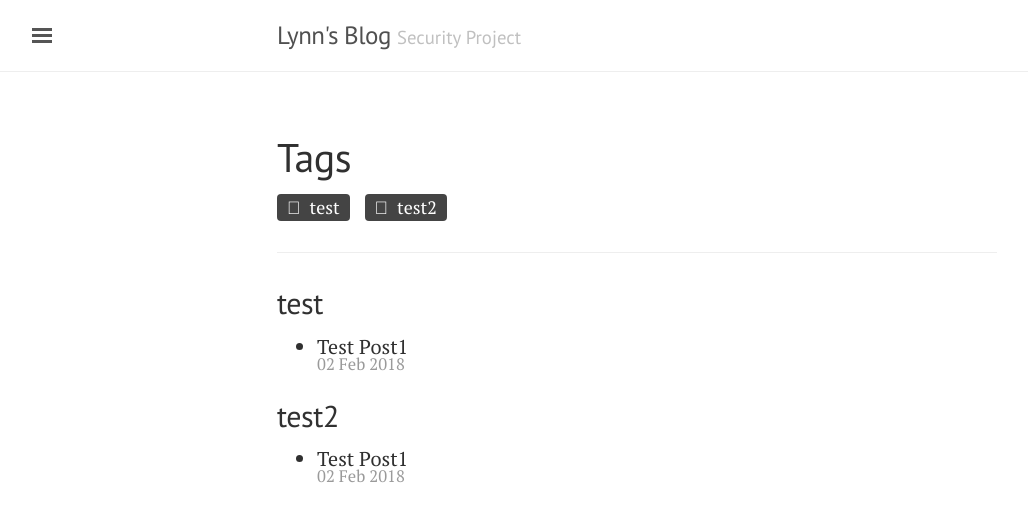
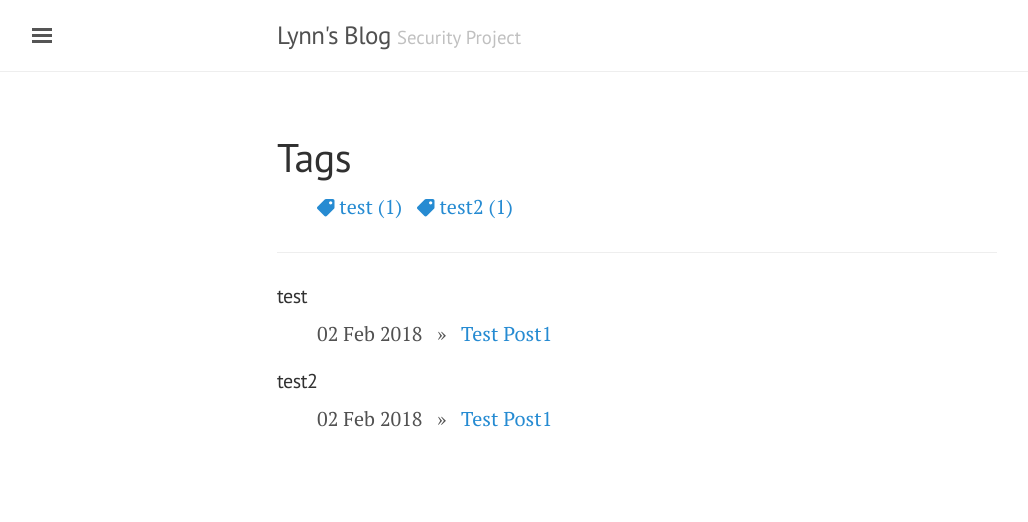
Before and after one commit to 0x000050/0x000050.github.io, a Jekyll site: the page built from Tags.html, in a window 1280 px wide. Shown: the top 522 px of the page, without its empty margins (3-1031 px from the left). Built offline with Jekyll 4.4.1, drawn with Linux system fonts in a browser that asks for light colours; nearby versions of some CDN libraries.

Commit message:
Modify Tags, Add gitignore, Add icon links for Twitter, GitHub, etc.

```diff
--- /dev/null
+++ b/Tags.html
@@ -0,0 +1,32 @@
+---
+layout: page
+title: Tags
+---
+
+{% capture site_tags %}{% for tag in site.tags %}{{ tag | first }}{% unless forloop.last %},{% endunless %}{% endfor %}{% endcapture %}
+<!-- site_tags: {{ site_tags }} -->
+{% assign tag_words = site_tags | split:',' | sort %}
+<!-- tag_words: {{ tag_words }} -->
+
+<div>
+  <ul class="tag-box inline">
+  {% for item in (0..site.tags.size) %}{% unless forloop.last %}
+    {% capture this_word %}{{ tag_words[item] | strip_newlines }}{% endcapture %}
+    <span style="white-space: pre"><a href="#{{ this_word | cgi_escape }}"><i class="fa fa-tag fa-rotate-90 fa-sm"></i>&nbsp;{{ this_word }}&nbsp;(<span>{{ site.tags[this_word].size }}</span></span>)</a>&ensp;
+    {% endunless %}{% endfor %}
+  </ul>
+
+  <hr></hr>
+
+  {% for item in (0..site.tags.size) %}{% unless forloop.last %}
+    {% capture this_word %}{{ tag_words[item] | strip_newlines }}{% endcapture %}
+    <h5 id="{{ this_word | cgi_escape }}">{{ this_word }}</h5>
+    <ul class="posts">
+    {% for post in site.tags[this_word] %}
+      {% if post.title != null %}
+        <li itemscope style="list-style-type:none">{{ post.date | date_to_string }} &nbsp;&nbsp;&raquo;&nbsp;&nbsp; <a href="{{ post.url }}">{{ post.title }}</a></li>
+      {% endif %}
+    {% endfor %}
+    </ul>
+  {% endunless %}{% endfor %}
+</div>
--- a/Tags.md
+++ /dev/null
@@ -1,28 +0,0 @@
----
-layout: page
-title: Tags
----
-
-<div class="tags-expo">
-  <div class="tags-expo-list">
-    {% for tag in site.tags %}
-    <a href="#{{ tag[0] | slugify }}" class="post-tag">{{ tag[0] }}</a>
-    {% endfor %}
-  </div>
-  <hr/>
-  <div class="tags-expo-section">
-    {% for tag in site.tags %}
-    <h2 id="{{ tag[0] | slugify }}">{{ tag[0] }}</h2>
-    <ul class="tags-expo-posts">
-      {% for post in tag[1] %}
-        <a class="post-title" href="{{ site.baseurl }}{{ post.url }}">
-      <li>
-        {{ post.title }}
-      <small class="post-date">{{ post.date | date_to_string }}</small>
-      </li>
-      </a>
-      {% endfor %}
-    </ul>
-    {% endfor %}
-  </div>
-</div>
--- a/_config.yml
+++ b/_config.yml
@@ -1,5 +1,4 @@
 # Permalinks
-#
 # Use of `relative_permalinks` ensures post links from the index work properly.
 permalink:           pretty
 #relative_permalinks: true
@@ -7,24 +6,18 @@ permalink:           pretty
 # Setup
 title:               Lynn's Blog
 tagline:             'Security Project'
-#description:         'A reserved <a href="http://jekyllrb.com" target="_blank">Jekyll</a> theme that places the utmost gravity on content with a hidden drawer. Made by <a href="https://twitter.com/mdo" target="_blank">@mdo</a>.'
-description:         'A blog that records things I learn from information security'
+description:         'Lynn Wu'
 url:                 http://0x00.tw
 baseurl:             ''
-paginate:            2
+paginate:            5
 paginate_path:       "blog/page:num"
 
 # About/contact
 author:
-  name:              Lynn Wu
-  url:               https://twitter.com/0x000050
-  email:             0x000050@gmail.com
-  github:            https://github.com/0x000050
+  name:              'Lynn Wu'
+  email:             '0x000050[at]gmail[dot]com'
+  twitter:           0x000050
+  github:            0x000050
 
-# Custom vars
-#version:             1.0.0
-#plugins:
-#  - jekyll-archives
+# Jekyll v3.0 for paginate
 gems: [jekyll-paginate]
-
-theme: jekyll-theme-minimal
--- a/_includes/head.html
+++ b/_includes/head.html
@@ -27,3 +27,7 @@
   <!-- RSS -->
   <link rel="alternate" type="application/rss+xml" title="RSS" href="/atom.xml">
 </head>
+
+<!-- font awesome -->
+<!-- <link rel="stylesheet" href="//maxcdn.bootstrapcdn.com/font-awesome/4.3.0/css/font-awesome.min.css">-->
+<script defer src="https://use.fontawesome.com/releases/v5.0.10/js/all.js" integrity="sha384-slN8GvtUJGnv6ca26v8EzVaR9DC58QEwsIk9q1QXdCU8Yu8ck/tL/5szYlBbqmS+" crossorigin="anonymous"></script>
--- a/_includes/sidebar.html
+++ b/_includes/sidebar.html
@@ -6,6 +6,12 @@
 <div class="sidebar" id="sidebar">
   <div class="sidebar-item">
     <p>{{ site.description }}</p>
+    <p class="social-icons">
+       <a href="https://github.com/0x000050"><i class="fab fa-github fa-2x"></i></a>&emsp;
+       <a href="https://twitter.com/0x000050"><i class="fab fa-twitter fa-2x"></i></a>&emsp;
+       <a href="mailto:0x000050[at]gmail[dot]com"><i class="fa fa-envelope fa-2x"></i></a>&emsp;
+	   <a href="/atom.xml"><i class="fa fa-rss fa-2x"></i></a>
+       </p>
   </div>
 
   <nav class="sidebar-nav">
@@ -32,7 +38,9 @@
 
   <div class="sidebar-item">
     <p>
-      &copy; {{ site.time | date: '%Y' }}. All rights reserved.
-    </p>
+      <small>&copy; {{ site.time | date: '%Y' }} <a href="mailto:0x000050[at]gmail[dot]com">Lynn</i></a>. All rights reserved.</small>
+<small>Powered by <a href="https://jekyllrb.com">Jekyll</i></a>, theme
+<a href= "https://github.com/poole/lanyon">Lanyon.</i></a></small>
+	</p>
   </div>
 </div>
```
Also changed, not shown: _layouts/default2.html (deleted, +0 -47 lines), 1 other file.
